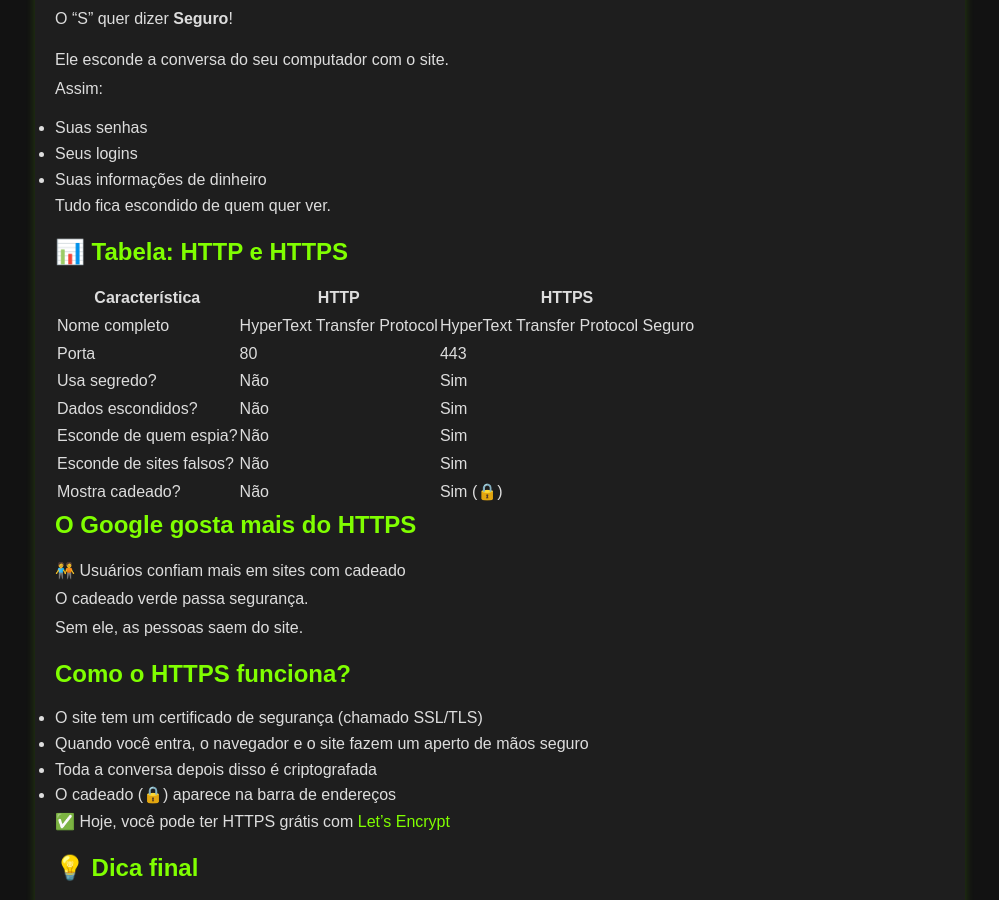
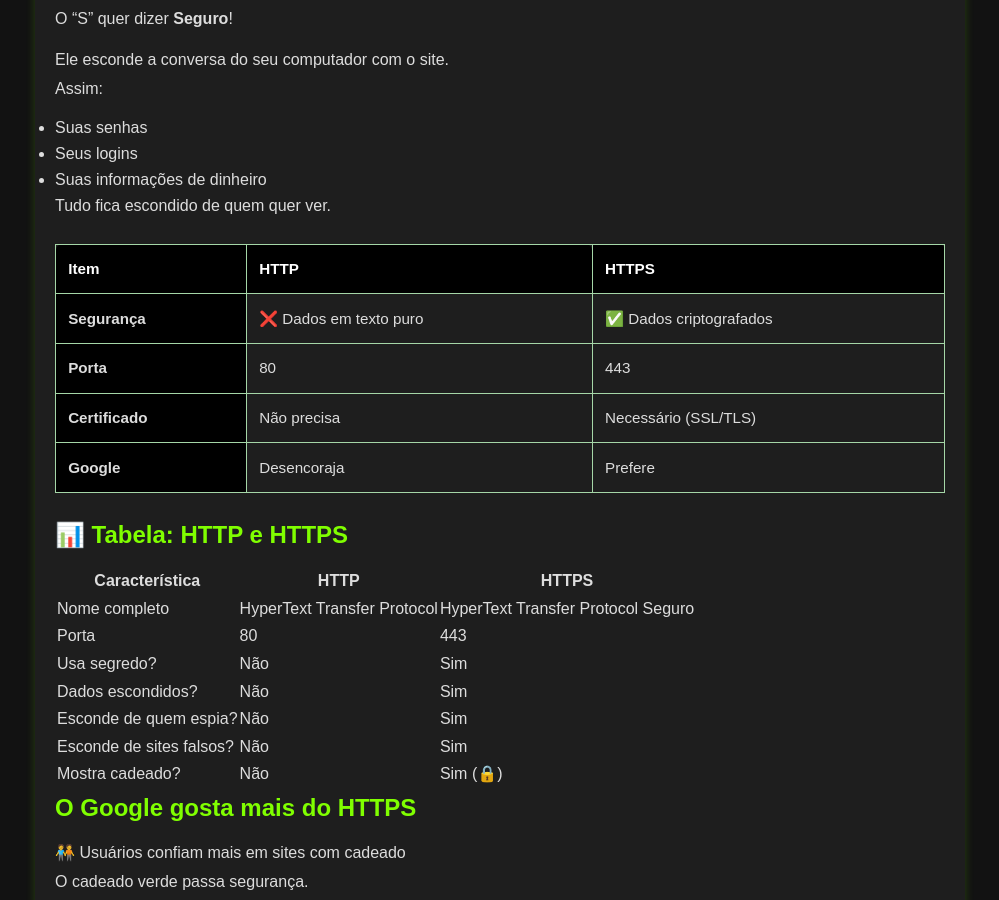
Before and after one commit to Piolinux/piolinux-site, a Jekyll site: the page built from _posts/2025-09-01-http-vs-https.md, in a window 1280 px wide and 900 px high, scrolled down 1267 px. Shown: the whole window, without its empty margins (140-1139 px from the left). Built offline with Jekyll 4.4.1, drawn with Linux system fonts in a browser that asks for light colours.

Commit message:
Add files via upload

```diff
--- a/_posts/2025-09-01-http-vs-https.md
+++ b/_posts/2025-09-01-http-vs-https.md
@@ -52,6 +52,41 @@ Assim:</p>
   <li>Suas informações de dinheiro</li>
 </ul>
 <p>Tudo fica escondido de quem quer ver.</p>
+
+
+<table style="width:100%; border-collapse: collapse; margin:1.5em 0; font-size: 0.95em;">
+  <thead>
+    <tr style="background: #000000; color: white; text-align: left;">
+      <th style="padding: 0.8em; border: 1px solid #a5d6a7; border-radius: 6px 0 0 0;">Item</th>
+      <th style="padding: 0.8em; border: 1px solid #a5d6a7; border-radius: 0 6px 0 0;">HTTP</th>
+      <th style="padding: 0.8em; border: 1px solid #a5d6a7; border-radius: 0 6px 0 0;">HTTPS</th>
+    </tr>
+  </thead>
+  <tbody>
+    <tr>
+      <td style="padding: 0.8em; border: 1px solid #a5d6a7; background: #000000;"><strong>Segurança</strong></td>
+      <td style="padding: 0.8em; border: 1px solid #a5d6a7;">❌ Dados em texto puro</td>
+      <td style="padding: 0.8em; border: 1px solid #a5d6a7;">✅ Dados criptografados</td>
+    </tr>
+    <tr>
+      <td style="padding: 0.8em; border: 1px solid #a5d6a7; background: #000000;"><strong>Porta</strong></td>
+      <td style="padding: 0.8em; border: 1px solid #a5d6a7;">80</td>
+      <td style="padding: 0.8em; border: 1px solid #a5d6a7;">443</td>
+    </tr>
+    <tr>
+      <td style="padding: 0.8em; border: 1px solid #a5d6a7; background: #000000;"><strong>Certificado</strong></td>
+      <td style="padding: 0.8em; border: 1px solid #a5d6a7;">Não precisa</td>
+      <td style="padding: 0.8em; border: 1px solid #a5d6a7;">Necessário (SSL/TLS)</td>
+    </tr>
+    <tr>
+      <td style="padding: 0.8em; border: 1px solid #a5d6a7; background: #000000;"><strong>Google</strong></td>
+      <td style="padding: 0.8em; border: 1px solid #a5d6a7;">Desencoraja</td>
+      <td style="padding: 0.8em; border: 1px solid #a5d6a7;">Prefere</td>
+    </tr>
+  </tbody>
+</table>
+
+
 
 <h2>📊 Tabela: HTTP e HTTPS</h2>
 <table>
```
